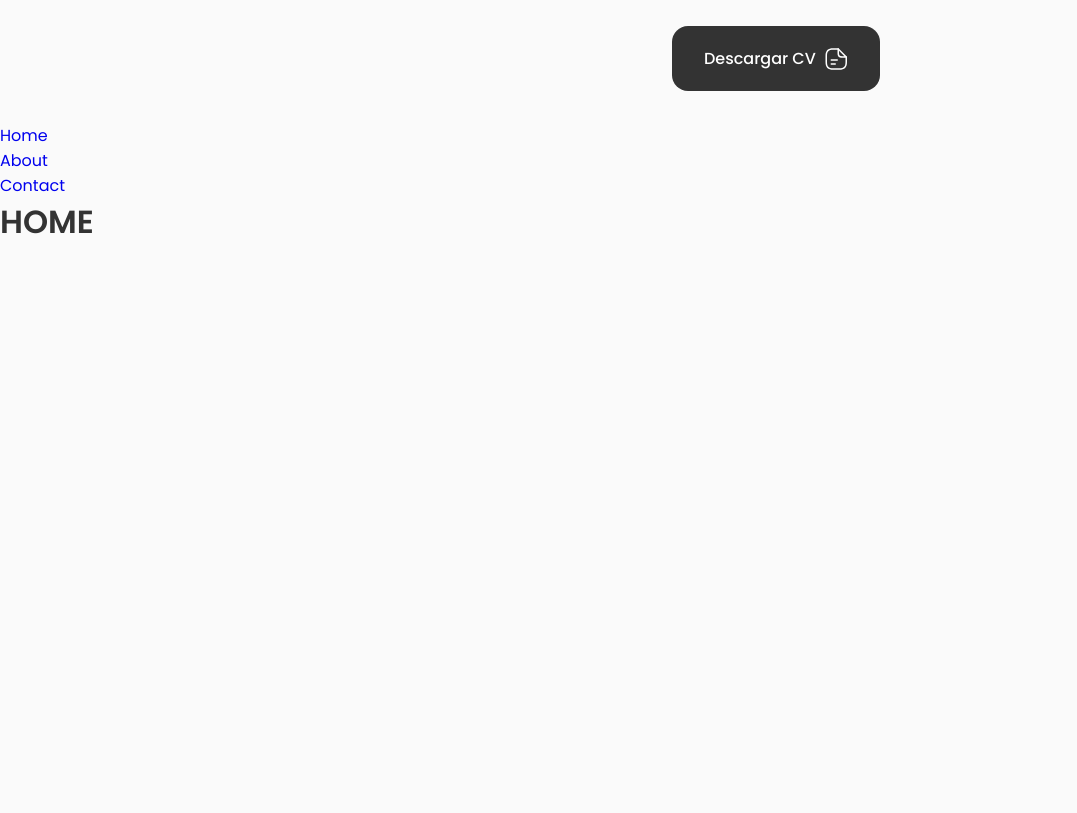
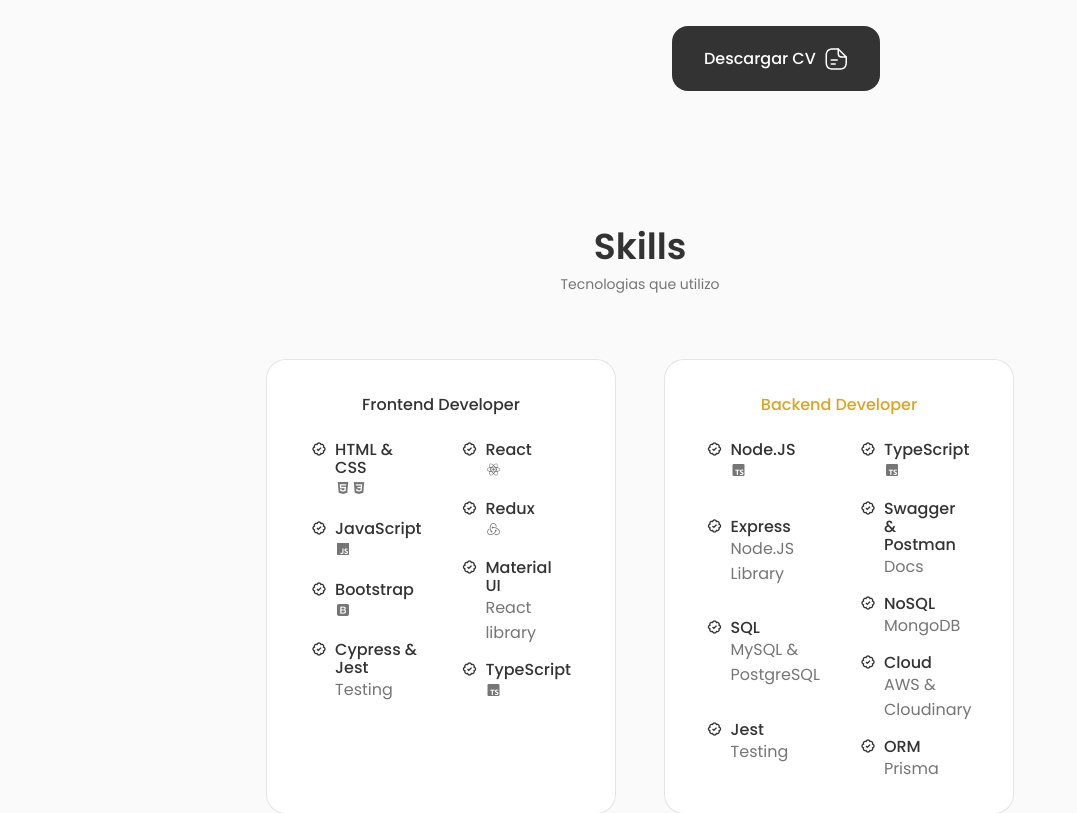
Before and after one commit to valenn0101/portfolio-react-typescript, a React (Vite) app: page / in a window 1280 px wide. Shown: the part 1393-2206 px from the top of the page, without its empty margins (0-1077 px from the left). Before the commit the page ends 1639 px from the top, so only its background shows below. Built offline with nearby package versions, Linux system fonts and the light colour scheme.

Commit message:
feat: skill-component
Apartado de skills de front y backend

```diff
--- /dev/null
+++ b/src/components/Skills/Backend.tsx
@@ -0,0 +1,88 @@
+import React from "react";
+
+const Backend = () => {
+  return (
+    <div className="skills__content">
+      <h3 className="skills__title backend">Backend Developer</h3>
+      <div className="skills__box">
+        <div className="skills__group">
+          <div className="skills__data">
+            <i className="bx bx-badge-check"></i>
+            <div>
+              <h3 className="skills__name">Node.JS</h3>
+              <i className="bx bxl-typescript"></i>
+            </div>
+          </div>
+
+          <div className="skills__data">
+            <i className="bx bx-badge-check"></i>
+            <div>
+              <h3 className="skills__name">Express</h3>
+              <span className="skills_level">Node.JS Library</span>
+            </div>
+          </div>
+
+          <div className="skills__data">
+            <i className="bx bx-badge-check"></i>
+            <div>
+              <h3 className="skills__name">SQL</h3>
+              <span className="skills_level">MySQL & PostgreSQL</span>
+            </div>
+          </div>
+
+          <div className="skills__data">
+            <i className="bx bx-badge-check"></i>
+            <div>
+              <h3 className="skills__name">Jest</h3>
+              <span className="skills_level">Testing</span>
+            </div>
+          </div>
+        </div>
+
+        <div className="skills__group">
+          <div className="skills__data">
+            <i className="bx bx-badge-check"></i>
+            <div>
+              <h3 className="skills__name">TypeScript</h3>
+              <i className="bx bxl-typescript"></i>{" "}
+            </div>
+          </div>
+
+          <div className="skills__data">
+            <i className="bx bx-badge-check"></i>
+            <div>
+              <h3 className="skills__name">Swagger & Postman</h3>
+              <span className="skills_level">Docs</span>
+            </div>
+          </div>
+
+          <div className="skills__data">
+            <i className="bx bx-badge-check"></i>
+            <div>
+              <h3 className="skills__name">NoSQL</h3>
+              <span className="skills_level">MongoDB</span>
+            </div>
+          </div>
+
+          <div className="skills__data">
+            <i className="bx bx-badge-check"></i>
+            <div>
+              <h3 className="skills__name">Cloud</h3>
+              <span className="skills_level">AWS & Cloudinary</span>
+            </div>
+          </div>
+
+          <div className="skills__data">
+            <i className="bx bx-badge-check"></i>
+            <div>
+              <h3 className="skills__name">ORM</h3>
+              <span className="skills_level">Prisma</span>
+            </div>
+          </div>
+        </div>
+      </div>
+    </div>
+  );
+};
+
+export default Backend;
--- /dev/null
+++ b/src/components/Skills/Frontend.tsx
@@ -0,0 +1,83 @@
+import React from "react";
+
+const Frontend = () => {
+  return (
+    <div className="skills__content">
+      <h3 className="skills__title">Frontend Developer</h3>
+      <div className="skills__box">
+        <div className="skills__group">
+          <div className="skills__data">
+            <i className="bx bx-badge-check"></i>
+            <div>
+              <h3 className="skills__name">HTML & CSS</h3>
+              <span className="skills_level">
+                <i className="bx bxl-html5"></i>
+                <i className="bx bxl-css3"></i>
+              </span>
+            </div>
+          </div>
+
+          <div className="skills__data">
+            <i className="bx bx-badge-check"></i>
+            <div>
+              <h3 className="skills__name">JavaScript</h3>
+              <i className="bx bxl-javascript"></i>{" "}
+            </div>
+          </div>
+
+          <div className="skills__data">
+            <i className="bx bx-badge-check"></i>
+            <div>
+              <h3 className="skills__name">Bootstrap</h3>
+              <i className="bx bxl-bootstrap"></i>{" "}
+            </div>
+          </div>
+
+          <div className="skills__data">
+            <i className="bx bx-badge-check"></i>
+            <div>
+              <h3 className="skills__name">Cypress & Jest</h3>
+              <span className="skills_level">Testing</span>
+            </div>
+          </div>
+        </div>
+
+        <div className="skills__group">
+          <div className="skills__data">
+            <i className="bx bx-badge-check"></i>
+            <div>
+              <h3 className="skills__name">React</h3>
+              <i className="bx bxl-react"></i>
+            </div>
+          </div>
+
+          <div className="skills__data">
+            <i className="bx bx-badge-check"></i>
+            <div>
+              <h3 className="skills__name">Redux</h3>
+              <i className="bx bxl-redux"></i>{" "}
+            </div>
+          </div>
+
+          <div className="skills__data">
+            <i className="bx bx-badge-check"></i>
+            <div>
+              <h3 className="skills__name">Material UI</h3>
+              <span className="skills_level">React library</span>
+            </div>
+          </div>
+
+          <div className="skills__data">
+            <i className="bx bx-badge-check"></i>
+            <div>
+              <h3 className="skills__name">TypeScript</h3>
+              <i className="bx bxl-typescript"></i>{" "}
+            </div>
+          </div>
+        </div>
+      </div>
+    </div>
+  );
+};
+
+export default Frontend;
--- /dev/null
+++ b/src/components/Skills/Skills.css
@@ -0,0 +1,83 @@
+.skills__container {
+  grid-template-columns: repeat(2, 350px);
+  column-gap: 3rem;
+  justify-content: center;
+}
+
+.skills__content {
+  background-color: var(--container-color);
+  border: 1px solid rgba(0, 0, 0, 0.1);
+  padding: 2rem 4rem;
+  border-radius: 1.25rem;
+}
+
+.skills__title {
+  font-size: var(--normal-font-size);
+  font-weight: var(--font-medium);
+  text-align: center;
+  margin-bottom: var(--mb-1-5);
+}
+
+.backend {
+  color: goldenrod;
+}
+
+.skills__box {
+  display: flex;
+  justify-content: center;
+  column-gap: 2.5rem;
+}
+
+.skills__group {
+  display: grid;
+  align-items: flex-start;
+  row-gap: 1rem;
+}
+
+.skills__data {
+  display: flex;
+  column-gap: 0.5rem;
+}
+
+.skills .bx-badge-check {
+  font-size: 1rem;
+  color: var(--title-color);
+}
+
+.skills__name {
+  font-size: var(--normal-font-size);
+  font-weight: var(--font-medium);
+  line-height: 18px;
+}
+
+/*=============== BREAKPOINTS ===============*/
+/* For large devices */
+@media screen and (max-width: 992px) {
+  .skills__container {
+    grid-template-columns: max-content;
+    row-gap: 2rem;
+  }
+}
+
+/* For medium devices */
+
+@media screen and (max-width: 576px) {
+  .skills__container {
+    grid-template-columns: 1fr;
+  }
+
+  .skills__content {
+    padding: 1.5rem;
+  }
+}
+
+/* For small devices */
+@media screen and (max-width: 350px) {
+  .skills__box {
+    column-gap: 1.25rem;
+  }
+
+  .skills__name {
+    font-size: var(--small-font-size);
+  }
+}
--- /dev/null
+++ b/src/components/Skills/Skills.tsx
@@ -0,0 +1,20 @@
+import "./Skills.css";
+
+import Backend from "./Backend";
+import Frontend from "./Frontend";
+
+const Skills = () => {
+  return (
+    <section className="skills section" id="ski">
+      <h2 className="section__title">Skills</h2>
+      <span className="section__subtitle">Tecnologias que utilizo</span>
+
+      <div className="skills__container container grid">
+        <Frontend />
+        <Backend />
+      </div>
+    </section>
+  );
+};
+
+export default Skills;
--- a/src/main.tsx
+++ b/src/main.tsx
@@ -7,6 +7,7 @@
 import About from "./components/About/About";
 import Header from "./components/Header";
 import Home2 from "./components/Home/Home";
+import Skills from "./components/Skills/Skills";
 import Error from "./pages/Error";
 import Home from "./pages/Home";
 
@@ -35,6 +36,7 @@
     <main className="main">
       <Home2 />
       <About />
+      <Skills />
     </main>
     <RouterProvider router={router} />
   </StrictMode>
```
